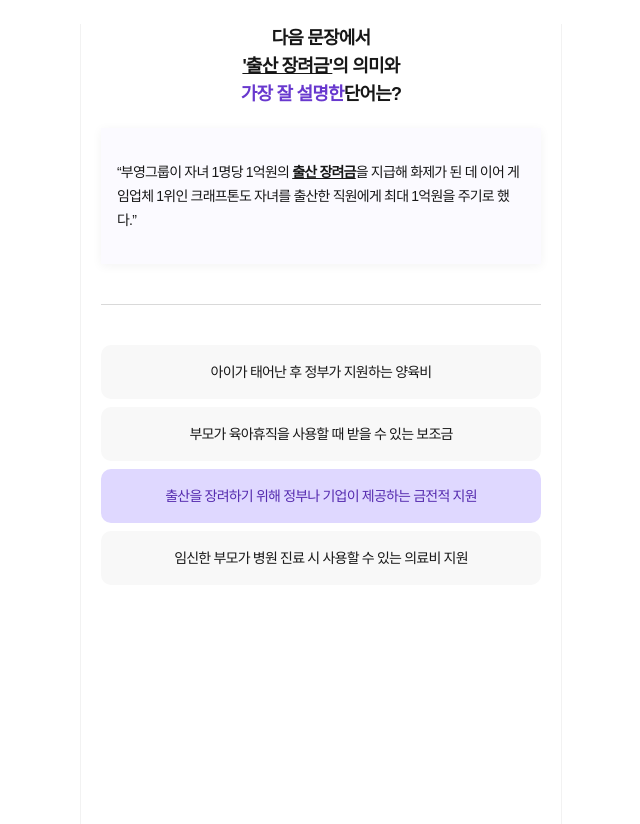
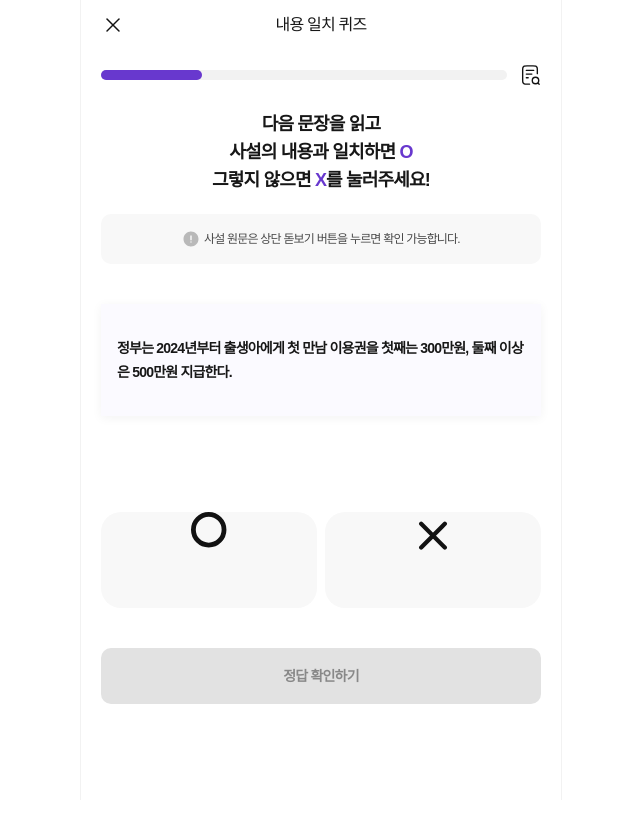
Before and after one commit to POTENDAY-NEWQUIZ/NEWQUIZ-FE, a Next.js app: page /quiz in a window 1280 px wide. Shown: the whole page, without its empty margins (319-959 px from the left). After the commit the page ends 800 px from the top, so only its background shows below. Built offline with nearby package versions, Linux system fonts and the light colour scheme; a web font is replaced by a local one.

Commit message:
[feat] : quiz 페이지 구현

```diff
--- a/src/app/article/[id]/page.tsx
+++ b/src/app/article/[id]/page.tsx
@@ -3,9 +3,9 @@ import Image from "next/image";
 import Header from "@components/header";
 import BackButton from "@components/button/back-button";
 import Blank from "@components/button/blank";
+import Button from "@components/button/button";
 
-import caution from "@assets/svg/caution.svg";
-import Button from "@components/button/button";
+import caution from "@assets/svg/caution-lavender.svg";
 
 const Article = () => {
   return (
--- a/src/app/quiz/page.tsx
+++ b/src/app/quiz/page.tsx
@@ -1,11 +1,42 @@
+import Header from "@components/header";
+import ProgressiveBar from "@components/quiz/progressive-bar";
+import EventButton from "@components/button/event-button";
+import Blank from "@components/button/blank";
 import WordQuiz1 from "@container/word-quiz-1";
 import WordQuiz2 from "@container/word-quiz-2";
+import WordQuiz3 from "@container/word-quiz-3";
+import Button from "@components/button/button";
+
+import cancel from "@assets/svg/cancel.svg";
+import hint from "@assets/svg/hint.svg";
 
 const Quiz = () => {
   return (
     <main>
-      {/* <WordQuiz1 /> */}
-      <WordQuiz2 />
+      {/* 헤더 구역 */}
+      <Header
+        title="내용 일치 퀴즈"
+        leftChild={<EventButton icon={cancel} command="back" />}
+        rightChild={<Blank />}
+      />
+
+      {/* 프로그레시브 바 구역 */}
+      <section className="pt-16 mx-5 flex items-center gap-3">
+        <ProgressiveBar total={4} current={1} />
+        <EventButton icon={hint} command="" />
+      </section>
+
+      {/* 퀴즈 구역 */}
+      <section>
+        {/* <WordQuiz1 /> */}
+        {/* <WordQuiz2 /> */}
+        <WordQuiz3 />
+      </section>
+
+      {/* 버튼 구역 */}
+      <section className="mt-10 mb-5">
+        <Button text="정답 확인하기" type="inactive" />
+      </section>
     </main>
   );
 };
--- a/src/container/word-quiz-3.tsx
+++ b/src/container/word-quiz-3.tsx
@@ -0,0 +1,65 @@
+"use client";
+
+import Image from "next/image";
+import { useState } from "react";
+
+import OXSelect from "@components/quiz/ox-select";
+
+import caution from "@assets/svg/caution-gray.svg";
+import O from "@assets/svg/o.svg";
+import OFill from "@assets/svg/o-fill.svg";
+import X from "@assets/svg/x.svg";
+import XFill from "@assets/svg/x-fill.svg";
+
+const WordQuiz3 = () => {
+  const [select, setSelect] = useState<"O" | "X" | null>(null);
+
+  return (
+    <>
+      {/* 문제 영역 */}
+      <section className="mt-6 mx-5">
+        <div className="text-center font-semibold text-lg mb-5">
+          다음 문장을 읽고
+          <br />
+          사설의 내용과 일치하면{" "}
+          <span className="text-point-lavender">O</span>
+          <br />
+          그렇지 않으면 <span className="text-point-lavender">X</span>를
+          눌러주세요!
+        </div>
+
+        <div className="py-4 mb-10 flex gap-1 justify-center items-center bg-[#F8F8F8] text-[#484848] rounded-[10px]">
+          <Image src={caution} width={18} height={18} alt="주의" />
+          <p className="font-medium text-xs">
+            사설 원문은 상단 돋보기 버튼을 누르면 확인 가능합니다.
+          </p>
+        </div>
+
+        <div className="px-4 py-8 mb-24 bg-mist-lavender text-sm font-bold shadow-default leading-6">
+          정부는 2024년부터 출생아에게 첫 만남 이용권을 첫째는 300만원,
+          둘째 이상은 500만원 지급한다.
+        </div>
+      </section>
+
+      {/* 보기 영역 - 데이터 받아오면 배열로 해야 함 */}
+      <section className="mx-5 flex justify-between gap-2">
+        <OXSelect
+          text={true}
+          iconSelect={OFill}
+          iconUnselect={O}
+          isActive={select === "O"}
+          onSelect={() => setSelect("O")}
+        />
+        <OXSelect
+          text={false}
+          iconSelect={XFill}
+          iconUnselect={X}
+          isActive={select === "X"}
+          onSelect={() => setSelect("X")}
+        />
+      </section>
+    </>
+  );
+};
+
+export default WordQuiz3;
```
Also changed, not shown: src/assets/svg/caution-gray.svg (added), src/assets/svg/caution-lavender.svg (renamed from src/assets/svg/caution.svg).
